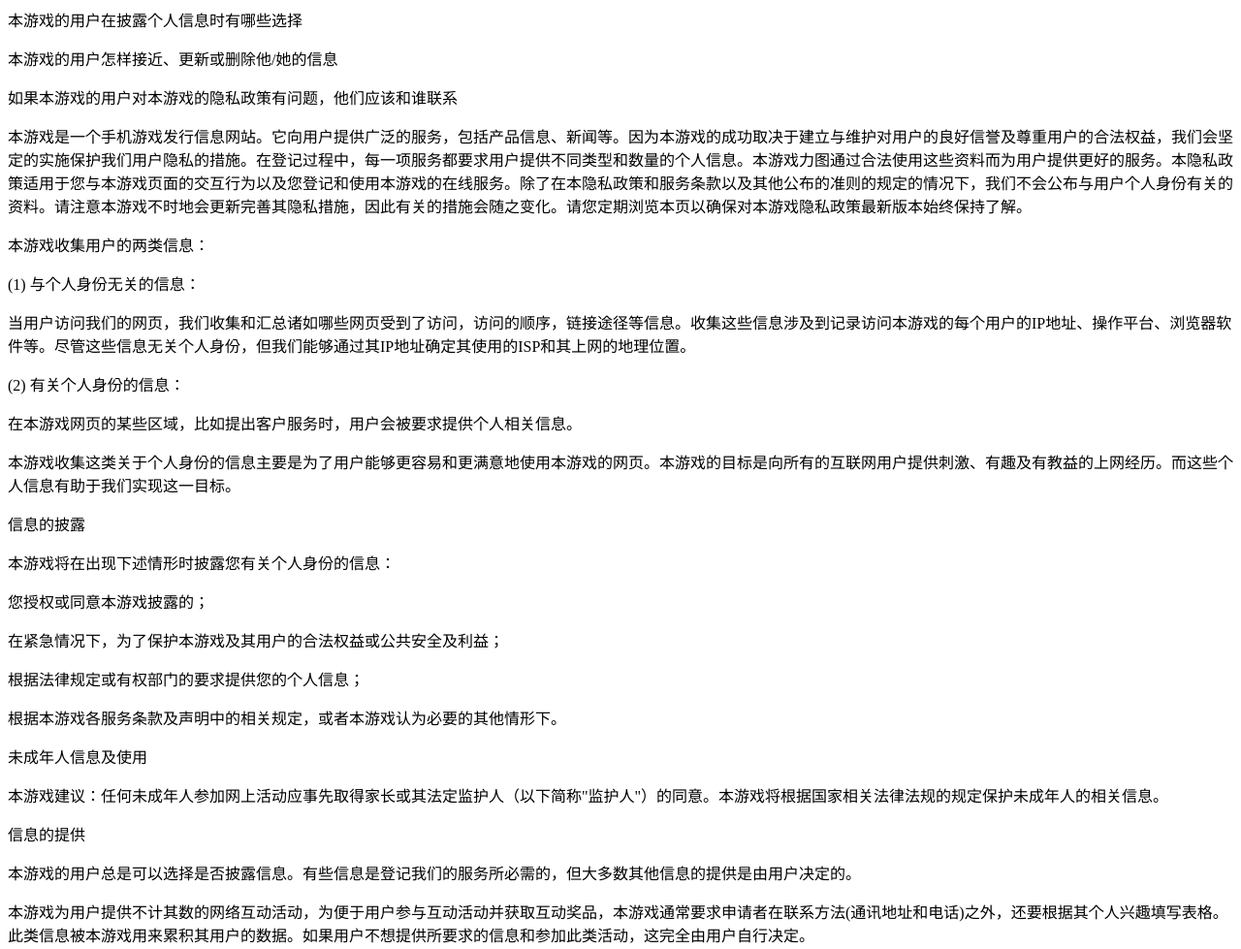
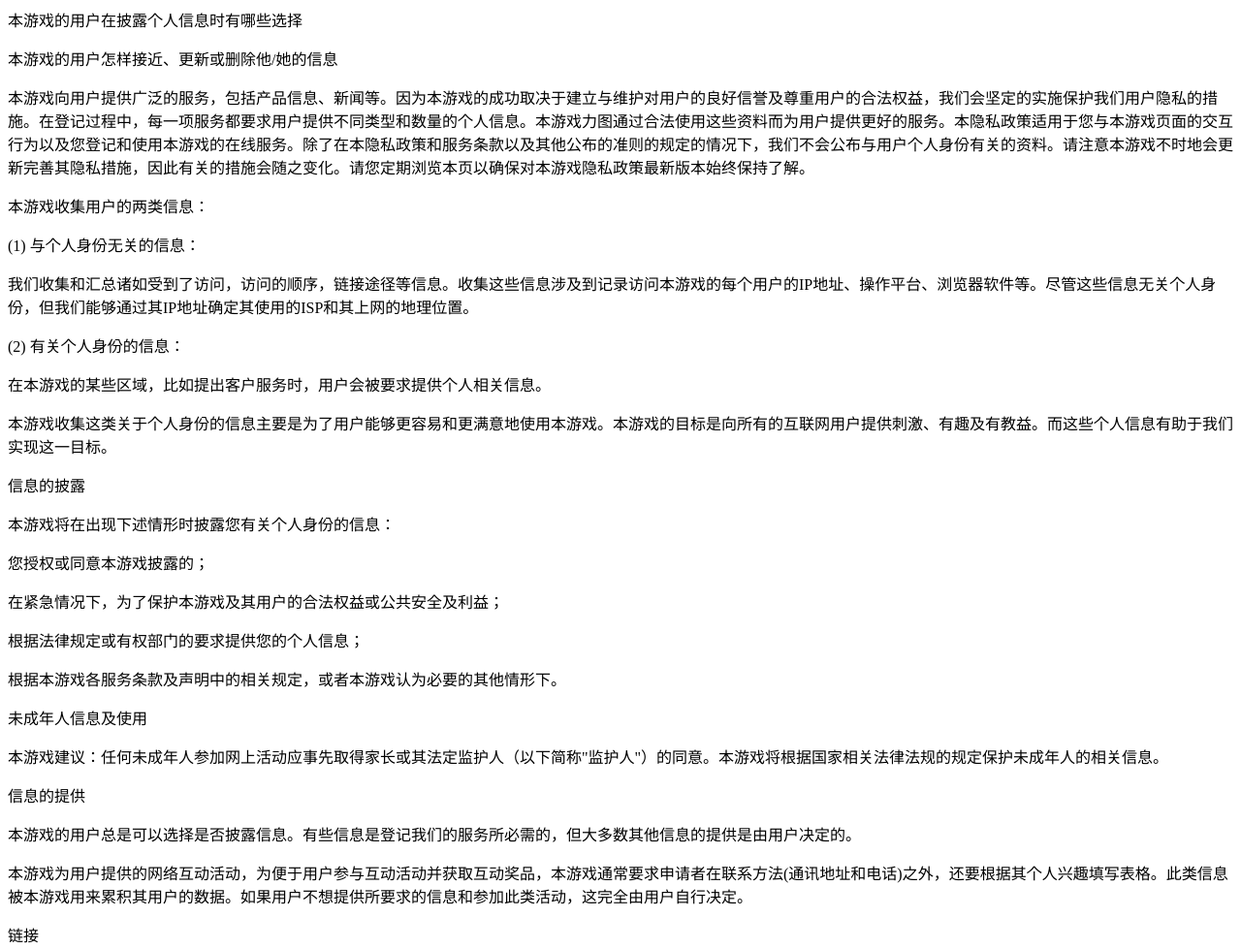
Before and after one commit to neozhou01/privacy-policy, a plain HTML site: page index.html in a window 1280 px wide. Shown: the part 80-1059 px from the top of the page at 97% size. Drawn offline with Linux system fonts and the light colour scheme.

Commit message:
Update index.html

```diff
--- a/index.html
+++ b/index.html
@@ -4,12 +4,12 @@
     <p>本游戏收集哪些个人信息并怎样使用这些信息谁有权接触这些个人信息</p>
     <p>本游戏的用户在披露个人信息时有哪些选择</p>
     <p>本游戏的用户怎样接近、更新或删除他/她的信息</p>
-    <p>如果本游戏的用户对本游戏的隐私政策有问题，他们应该和谁联系</p>
-    <p>本游戏是一个手机游戏发行信息网站。它向用户提供广泛的服务，包括产品信息、新闻等。因为本游戏的成功取决于建立与维护对用户的良好信誉及尊重用户的合法权益，我们会坚定的实施保护我们用户隐私的措施。在登记过程中，每一项服务都要求用户提供不同类型和数量的个人信息。本游戏力图通过合法使用这些资料而为用户提供更好的服务。本隐私政策适用于您与本游戏页面的交互行为以及您登记和使用本游戏的在线服务。除了在本隐私政策和服务条款以及其他公布的准则的规定的情况下，我们不会公布与用户个人身份有关的资料。请注意本游戏不时地会更新完善其隐私措施，因此有关的措施会随之变化。请您定期浏览本页以确保对本游戏隐私政策最新版本始终保持了解。</p><p>本游戏收集用户的两类信息：</p>
+    <p>本游戏向用户提供广泛的服务，包括产品信息、新闻等。因为本游戏的成功取决于建立与维护对用户的良好信誉及尊重用户的合法权益，我们会坚定的实施保护我们用户隐私的措施。在登记过程中，每一项服务都要求用户提供不同类型和数量的个人信息。本游戏力图通过合法使用这些资料而为用户提供更好的服务。本隐私政策适用于您与本游戏页面的交互行为以及您登记和使用本游戏的在线服务。除了在本隐私政策和服务条款以及其他公布的准则的规定的情况下，我们不会公布与用户个人身份有关的资料。请注意本游戏不时地会更新完善其隐私措施，因此有关的措施会随之变化。请您定期浏览本页以确保对本游戏隐私政策最新版本始终保持了解。</p>
+    <p>本游戏收集用户的两类信息：</p>
     <p>(1) 与个人身份无关的信息：</p>
-    <p>当用户访问我们的网页，我们收集和汇总诸如哪些网页受到了访问，访问的顺序，链接途径等信息。收集这些信息涉及到记录访问本游戏的每个用户的IP地址、操作平台、浏览器软件等。尽管这些信息无关个人身份，但我们能够通过其IP地址确定其使用的ISP和其上网的地理位置。</p>
-    <p>(2) 有关个人身份的信息：</p><p>在本游戏网页的某些区域，比如提出客户服务时，用户会被要求提供个人相关信息。</p>
-    <p>本游戏收集这类关于个人身份的信息主要是为了用户能够更容易和更满意地使用本游戏的网页。本游戏的目标是向所有的互联网用户提供刺激、有趣及有教益的上网经历。而这些个人信息有助于我们实现这一目标。</p>
+    <p>我们收集和汇总诸如受到了访问，访问的顺序，链接途径等信息。收集这些信息涉及到记录访问本游戏的每个用户的IP地址、操作平台、浏览器软件等。尽管这些信息无关个人身份，但我们能够通过其IP地址确定其使用的ISP和其上网的地理位置。</p>
+    <p>(2) 有关个人身份的信息：</p><p>在本游戏的某些区域，比如提出客户服务时，用户会被要求提供个人相关信息。</p>
+    <p>本游戏收集这类关于个人身份的信息主要是为了用户能够更容易和更满意地使用本游戏。本游戏的目标是向所有的互联网用户提供刺激、有趣及有教益。而这些个人信息有助于我们实现这一目标。</p>
     <p>信息的披露</p>
     <p>本游戏将在出现下述情形时披露您有关个人身份的信息：</p>
     <p>您授权或同意本游戏披露的；</p>
@@ -20,7 +20,7 @@
     <p>本游戏建议：任何未成年人参加网上活动应事先取得家长或其法定监护人（以下简称"监护人"）的同意。本游戏将根据国家相关法律法规的规定保护未成年人的相关信息。</p>
     <p>信息的提供</p>
     <p>本游戏的用户总是可以选择是否披露信息。有些信息是登记我们的服务所必需的，但大多数其他信息的提供是由用户决定的。</p>
-    <p>本游戏为用户提供不计其数的网络互动活动，为便于用户参与互动活动并获取互动奖品，本游戏通常要求申请者在联系方法(通讯地址和电话)之外，还要根据其个人兴趣填写表格。此类信息被本游戏用来累积其用户的数据。如果用户不想提供所要求的信息和参加此类活动，这完全由用户自行决定。</p>
+    <p>本游戏为用户提供的网络互动活动，为便于用户参与互动活动并获取互动奖品，本游戏通常要求申请者在联系方法(通讯地址和电话)之外，还要根据其个人兴趣填写表格。此类信息被本游戏用来累积其用户的数据。如果用户不想提供所要求的信息和参加此类活动，这完全由用户自行决定。</p>
     <p>链接</p>
     <p>本游戏的网页上有与其他许多网页的链接，如网页上的广告等。本游戏对其他任何网站的内容、隐私政策或运营，或经营这些网站的公司的行为概不负责。在向这些网站提供个人信息之前，请查阅它们的隐私政策。</p>
     <p>更新与公开信息</p>
@@ -28,7 +28,7 @@
     <p>无论何时您自愿披露个人信息（如在留言板、通过电子邮件或在聊天区公布）， 此种信息可能被他人收集及使用，因此造成您的个人信息泄露，本游戏不承担责任，如果你将个人信息公布在上述渠道，你就有可能造成个人信息泄露。因此，我们提醒并请您慎重考虑是否有必要在上述渠道公开您的个人信息。</p>
     <p>最后，您是唯一对您的账号和密码信息负有保密责任的人。任何情况下，请小心妥善保管。</p>
     <p>我们可能会不时修改我们的隐私政策。</p>
-    <p>我们鼓励您在每次访问本游戏的网页时都查阅我们的隐私政策。</p>
+    <p>我们鼓励您在每次访问本游戏时都查阅我们的隐私政策。</p>
 
   </body>
 </html>
```
